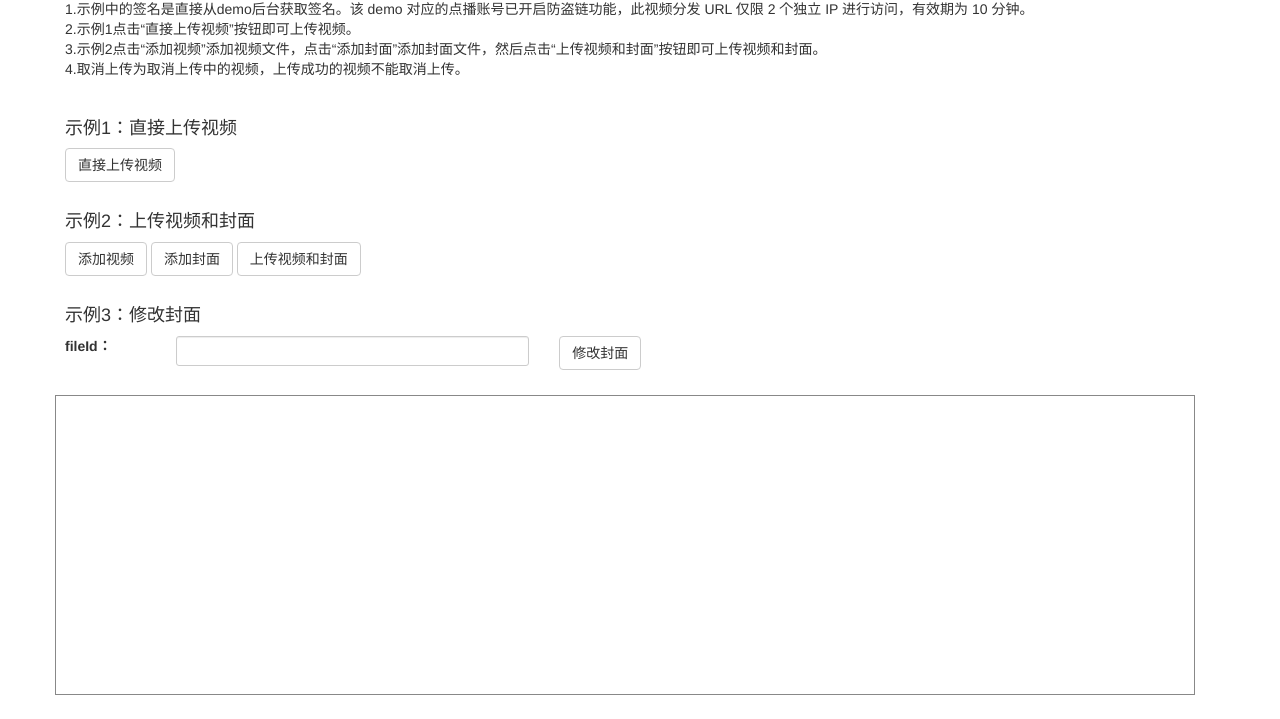
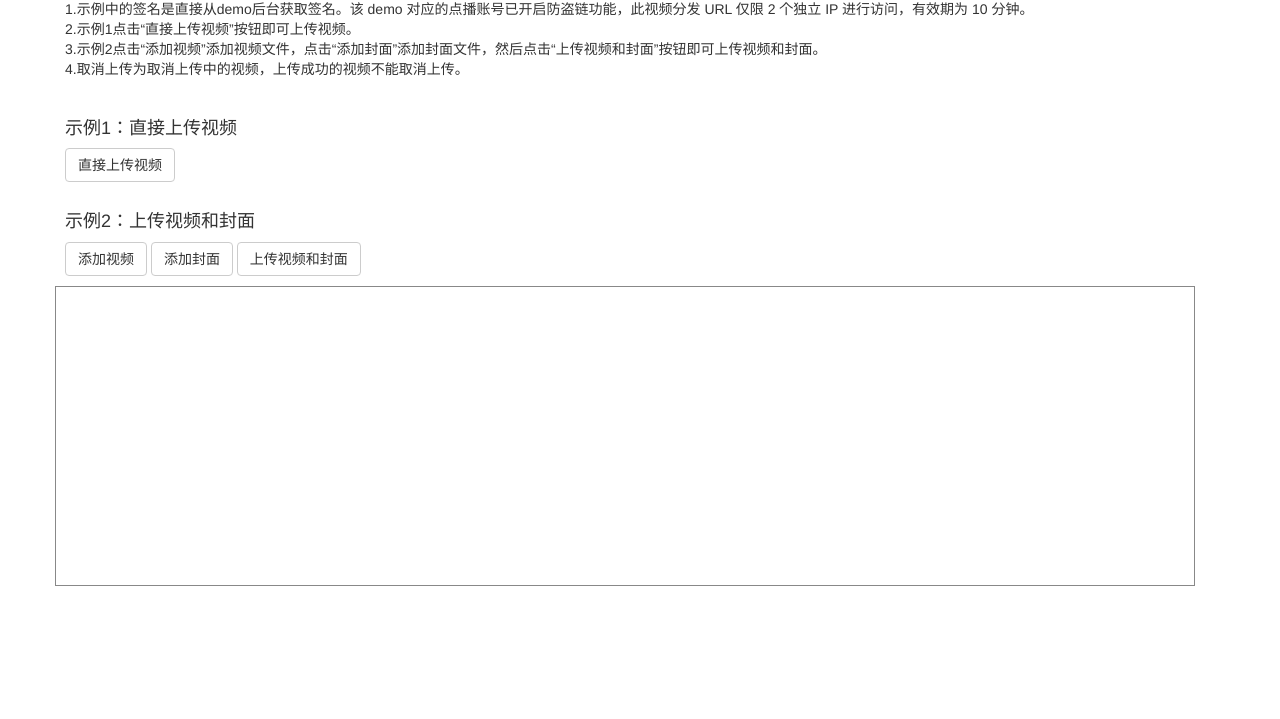
Before and after one commit to tencentyun/vod-js-sdk-v6, a website: page docs/import-demo/index.html in a window 1280 px wide. Shown: the part 81-800 px from the top of the page. Drawn offline with nearby package versions, Linux system fonts and the light colour scheme.

Commit message:
modify demo

```diff
--- a/docs/import-demo/index.html
+++ b/docs/import-demo/index.html
@@ -76,7 +76,7 @@
     <form ref="cExample">
       <input type="file" style="display:none;" ref="cExampleCover" @change="cExampleUpload" />
     </form>
-    <div class="row form-group form-group-sm" style="padding:10px;">
+    <!-- <div class="row form-group form-group-sm" style="padding:10px;">
       <h4>示例3：修改封面</h4>
       <label class="col-sm-1" style="padding: 0;">fileId：</label>
       <div class="col-sm-4">
@@ -85,7 +85,7 @@
       <div class="col-sm-4">
         <a href="javascript:void(0);" class="btn btn-default" @click="cExampleAddCover">修改封面</a>
       </div>
-    </div>
+    </div> -->
     <div class="row" id="resultBox">
       <!-- 上传信息组件	 -->
       <div class="uploaderMsgBox" v-for="uploaderInfo in uploaderInfos">
```
